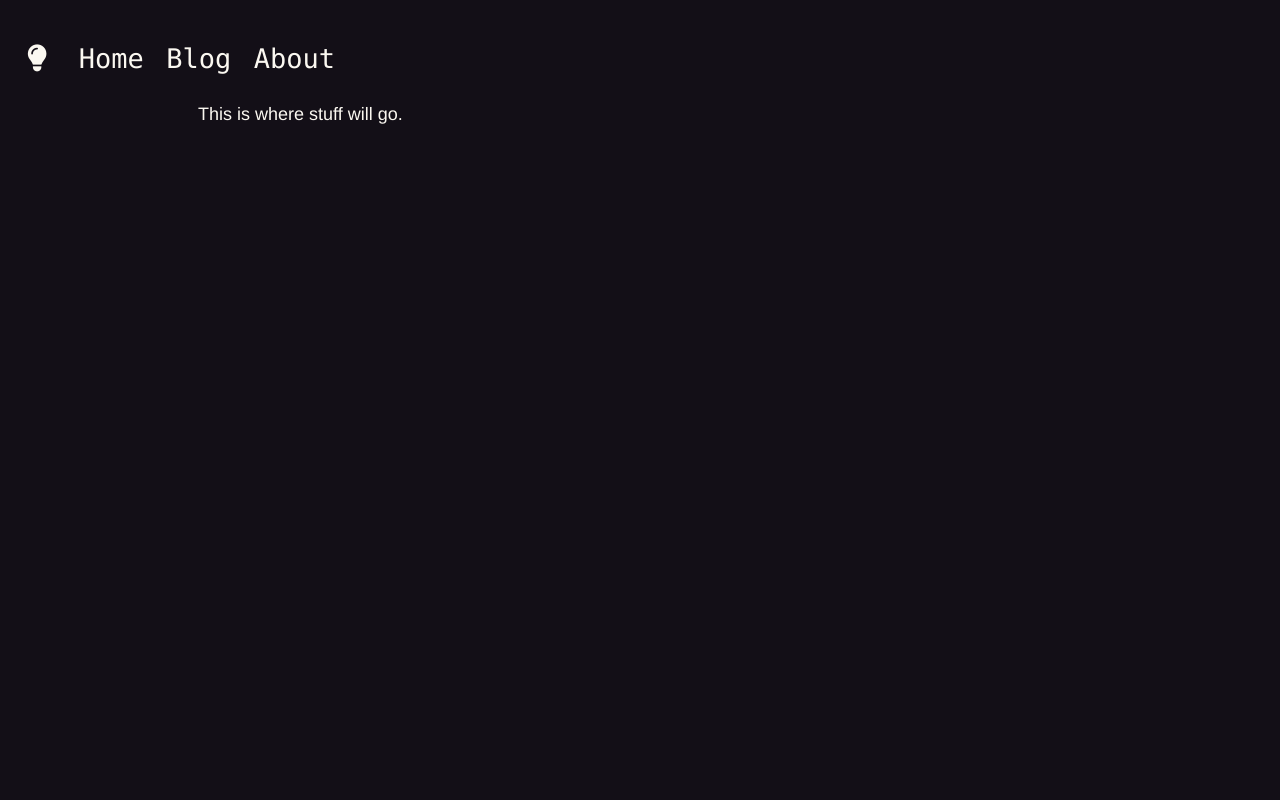
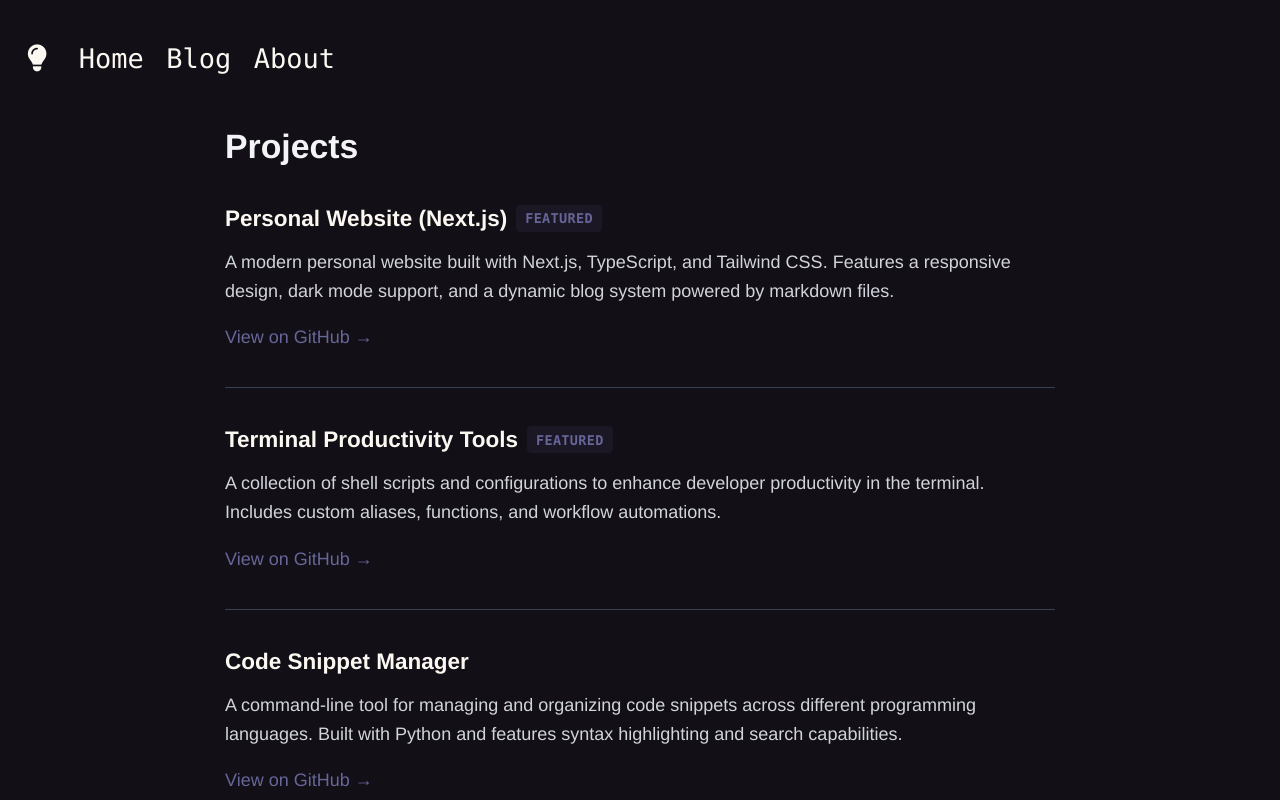
Before and after one commit to philhd/phil-site-next, a Next.js app: page / in a window 1280 px wide. Shown: the top 800 px of the page. Built offline with nearby package versions, Linux system fonts and the light colour scheme.

Commit message:
intitial projects page

```diff
--- a/src/app/page.tsx
+++ b/src/app/page.tsx
@@ -1,9 +1,54 @@
+import React from 'react'
+import Link from 'next/link'
+import { getAllProjects } from '../lib/projects'
+
 export default function Home() {
+  const projects = getAllProjects()
+
   return (
-    <main>
-      <p>
-        This is where stuff will go.
-      </p>
-    </main>
+    <div className="max-w-4xl mx-auto p-6">
+      <h1 className="text-3xl font-bold mb-8 text-gray-900 dark:text-gray-100">Projects</h1>
+      <div className="space-y-8">
+        {projects.map((project) => (
+          <article key={project.id} className="border-b border-gray-300 dark:border-gray-700 pb-8">
+            <div className="flex items-center gap-2 mb-3">
+              <h2 className="text-xl font-semibold text-black dark:text-white">
+                {project.title}
+              </h2>
+              {project.featured && (
+                <span className="text-xs font-monobold font-bold text-accent dark:text-accent uppercase tracking-wide px-2 py-1 rounded bg-accent/10">
+                  Featured
+                </span>
+              )}
+            </div>
+            <p className="text-gray-700 dark:text-gray-300 mb-4 leading-relaxed">
+              {project.description}
+            </p>
+            <div className="flex gap-4">
+              {project.github && (
+                <Link
+                  href={project.github}
+                  className="text-accent hover:font-semibold transition-all no-underline"
+                  target="_blank"
+                  rel="noopener noreferrer"
+                >
+                  View on GitHub →
+                </Link>
+              )}
+              {project.url && (
+                <Link
+                  href={project.url}
+                  className="text-accent hover:font-semibold transition-all no-underline"
+                  target="_blank"
+                  rel="noopener noreferrer"
+                >
+                  Live Demo →
+                </Link>
+              )}
+            </div>
+          </article>
+        ))}
+      </div>
+    </div>
   )
 }
--- /dev/null
+++ b/src/lib/projects.ts
@@ -0,0 +1,51 @@
+export interface Project {
+  id: string
+  title: string
+  description: string
+  url?: string
+  github?: string
+  featured?: boolean
+}
+
+export function getAllProjects(): Project[] {
+  const projects: Project[] = [
+    {
+      id: 'phil-site-next',
+      title: 'Personal Website (Next.js)',
+      description: 'A modern personal website built with Next.js, TypeScript, and Tailwind CSS. Features a responsive design, dark mode support, and a dynamic blog system powered by markdown files.',
+      github: 'https://github.com/username/phil-site-next',
+      featured: true
+    },
+    {
+      id: 'terminal-productivity',
+      title: 'Terminal Productivity Tools',
+      description: 'A collection of shell scripts and configurations to enhance developer productivity in the terminal. Includes custom aliases, functions, and workflow automations.',
+      github: 'https://github.com/username/terminal-tools',
+      featured: true
+    },
+    {
+      id: 'code-snippets',
+      title: 'Code Snippet Manager',
+      description: 'A command-line tool for managing and organizing code snippets across different programming languages. Built with Python and features syntax highlighting and search capabilities.',
+      github: 'https://github.com/username/snippet-manager'
+    },
+    {
+      id: 'api-wrapper',
+      title: 'REST API Wrapper Library',
+      description: 'A lightweight TypeScript library that simplifies API interactions with built-in error handling, request/response interceptors, and automatic retry logic.',
+      github: 'https://github.com/username/api-wrapper'
+    }
+  ]
+
+  return projects.sort((a, b) => {
+    // Featured projects first
+    if (a.featured && !b.featured) return -1
+    if (!a.featured && b.featured) return 1
+    return 0
+  })
+}
+
+export function getProjectById(id: string): Project | null {
+  const projects = getAllProjects()
+  return projects.find(project => project.id === id) || null
+}
```
